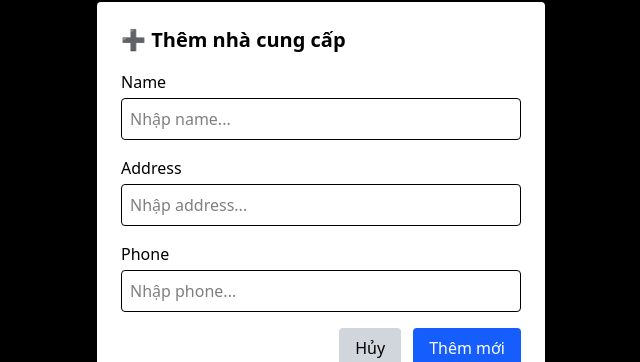
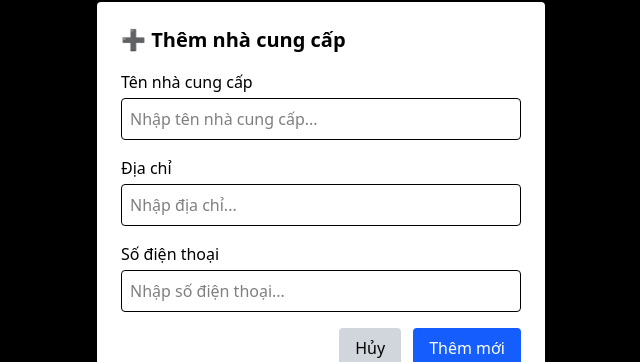
Before and after one commit to vennnguyen/clothing-shop, a Next.js app: page /admin/suppliers in a window 1280 px wide. Both pictures are taken after a click on the button "➕ Thêm nhà cung cấp". Shown: the part 203-565 px from the top of the page, without its empty margins (319-959 px from the left). Built offline with nearby package versions, Linux system fonts and the light colour scheme; no server answers; the database is empty.

Commit message:
Add Font Awesome icons and implement supplier API routes

```diff
--- a/package.json
+++ b/package.json
@@ -9,6 +9,9 @@
     "lint": "eslint"
   },
   "dependencies": {
+    "@fortawesome/fontawesome-svg-core": "^7.1.0",
+    "@fortawesome/free-solid-svg-icons": "^7.1.0",
+    "@fortawesome/react-fontawesome": "^3.1.1",
     "@prisma/client": "^6.16.3",
     "lucide-react": "^0.555.0",
     "mysql2": "^3.15.1",
--- a/src/app/admin/suppliers/page.tsx
+++ b/src/app/admin/suppliers/page.tsx
@@ -8,7 +8,6 @@ import { faPeopleCarryBox } from "@fortawesome/free-solid-svg-icons";
 
 export default function SuppliersPage() {
   const [suppliers, setSuppliers] = useState<Supplier[]>([
-    { id: 1, name: "Nice", address: "So 5 PVH", phone: "0353221672" }
   ]);
 
   const loadSuppliers = async () => {
@@ -20,6 +19,10 @@ export default function SuppliersPage() {
     loadSuppliers();
   }, []);
 
+  // useEffect(()=>{
+  //   console.log("suppliers: ",suppliers)
+  // },[suppliers])
+
   return (
     <div>
       <h1 className="text-2xl font-bold mb-5 flex items-center gap-2">
--- /dev/null
+++ b/src/app/api/suppliers/[id]/route.ts
@@ -0,0 +1,22 @@
+import { NextRequest, NextResponse } from "next/server";
+import pool from "../../../../lib/db";
+
+// PUT /api/suppliers/:id
+export async function PUT(req: NextRequest, { params }: { params: { id: string } }) {
+  const id = params.id;
+  const data = await req.json();
+  const { name, address, phone } = data;
+
+  await pool.query(
+    "UPDATE suppliers SET name = ?, address = ?, phone = ? WHERE id = ?",
+    [name, address, phone, id]
+  );
+  return NextResponse.json({ id, ...data });
+}
+
+// DELETE /api/suppliers/:id
+export async function DELETE(req: NextRequest, { params }: { params: { id: string } }) {
+  const id = params.id;
+  await pool.query("DELETE FROM suppliers WHERE id = ?", [id]);
+  return NextResponse.json({ success: true });
+}
--- /dev/null
+++ b/src/app/api/suppliers/route.ts
@@ -0,0 +1,34 @@
+import { NextRequest, NextResponse } from "next/server";
+import pool from "../../../lib/db";
+
+// GET /api/suppliers?id=...&name=...
+export async function GET(req: NextRequest) {
+  const { searchParams } = new URL(req.url);
+  const id = searchParams.get("id");
+  const name = searchParams.get("name");
+
+  let query = "SELECT * FROM suppliers";
+  const params: any[] = [];
+
+  if (id) {
+    query += " WHERE id = ?";
+    params.push(id);
+  } else if (name) {
+    query += " WHERE name LIKE ?";
+    params.push(`%${name}%`);
+  }
+
+  const [rows] = await pool.query(query, params);
+  return NextResponse.json(rows);
+}
+
+// POST /api/suppliers
+export async function POST(req: NextRequest) {
+  const data = await req.json();
+  const { name, address, phone } = data;
+  const [result] = await pool.query(
+    "INSERT INTO suppliers (name, address, phone) VALUES (?, ?, ?)",
+    [name, address, phone]
+  );
+  return NextResponse.json({ id: (result as any).insertId, ...data });
+}
--- a/src/components/admin/suppliers/SupplierModal.tsx
+++ b/src/components/admin/suppliers/SupplierModal.tsx
@@ -24,7 +24,6 @@ export default function SupplierModal({
     phone: "",
   });
 
-  // Reset hoặc set dữ liệu khi mở modal
   useEffect(() => {
     if (mode === "form" && supplier) {
       setForm({
@@ -43,22 +42,19 @@ export default function SupplierModal({
 
   const handleSubmit = async (e: React.FormEvent) => {
     e.preventDefault();
-    if (!supplier && mode === "delete") return;
-
     try {
       if (mode === "form") {
-        const payload = { ...form };
         if (supplier?.id) {
           await fetch(`/api/suppliers/${supplier.id}`, {
             method: "PUT",
             headers: { "Content-Type": "application/json" },
-            body: JSON.stringify(payload),
+            body: JSON.stringify(form),
           });
         } else {
           await fetch(`/api/suppliers`, {
             method: "POST",
             headers: { "Content-Type": "application/json" },
-            body: JSON.stringify(payload),
+            body: JSON.stringify(form),
           });
         }
       } else if (mode === "delete" && supplier?.id) {
@@ -66,13 +62,19 @@ export default function SupplierModal({
       }
       refresh();
       setOpen(false);
-      setForm({ name: "", address: "", phone: "" }); // reset form
+      setForm({ name: "", address: "", phone: "" });
     } catch (err) {
       console.error("Error:", err);
     }
   };
 
   if (!open) return null;
+
+  const fields = [
+    { key: "name", label: "Tên nhà cung cấp", placeholder: "Nhập tên nhà cung cấp..." },
+    { key: "address", label: "Địa chỉ", placeholder: "Nhập địa chỉ..." },
+    { key: "phone", label: "Số điện thoại", placeholder: "Nhập số điện thoại..." },
+  ];
 
   return (
     <div className="fixed inset-0 bg-black bg-opacity-40 flex items-center justify-center z-50">
@@ -83,20 +85,19 @@ export default function SupplierModal({
               {supplier ? "✏️ Sửa nhà cung cấp" : "➕ Thêm nhà cung cấp"}
             </h2>
             <form onSubmit={handleSubmit} className="space-y-4">
-              {["name", "address", "phone"].map((field) => (
-                <div key={field}>
-                  <label className="block mb-1 capitalize">{field}</label>
+              {fields.map((field) => (
+                <div key={field.key}>
+                  <label className="block mb-1">{field.label}</label>
                   <input
-                    name={field}
-                    value={(form as any)[field]}
+                    name={field.key}
+                    value={(form as any)[field.key]}
                     onChange={handleChange}
                     className="w-full p-2 border rounded"
-                    placeholder={`Nhập ${field}...`}
+                    placeholder={field.placeholder}
                     required
                   />
                 </div>
               ))}
-
               <div className="flex justify-end gap-3 mt-4">
                 <button
                   type="button"
```
Also changed, not shown: 1 other file (tests, documents, lock files or other folders).
